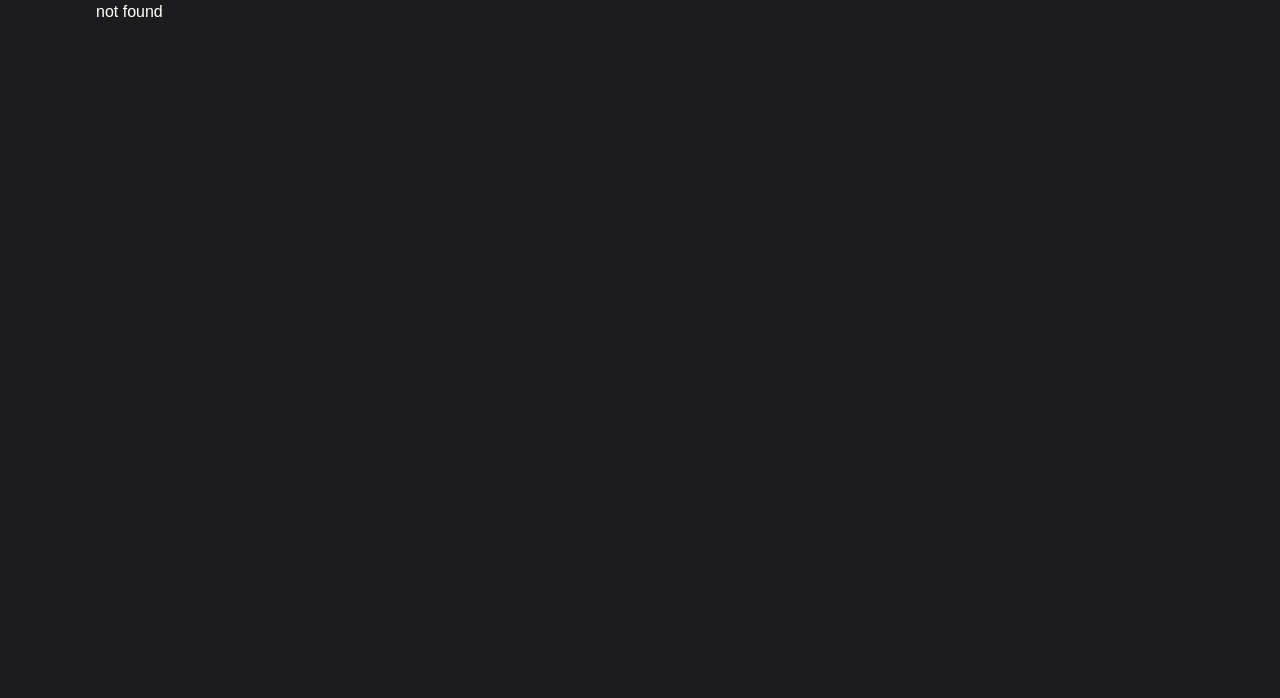
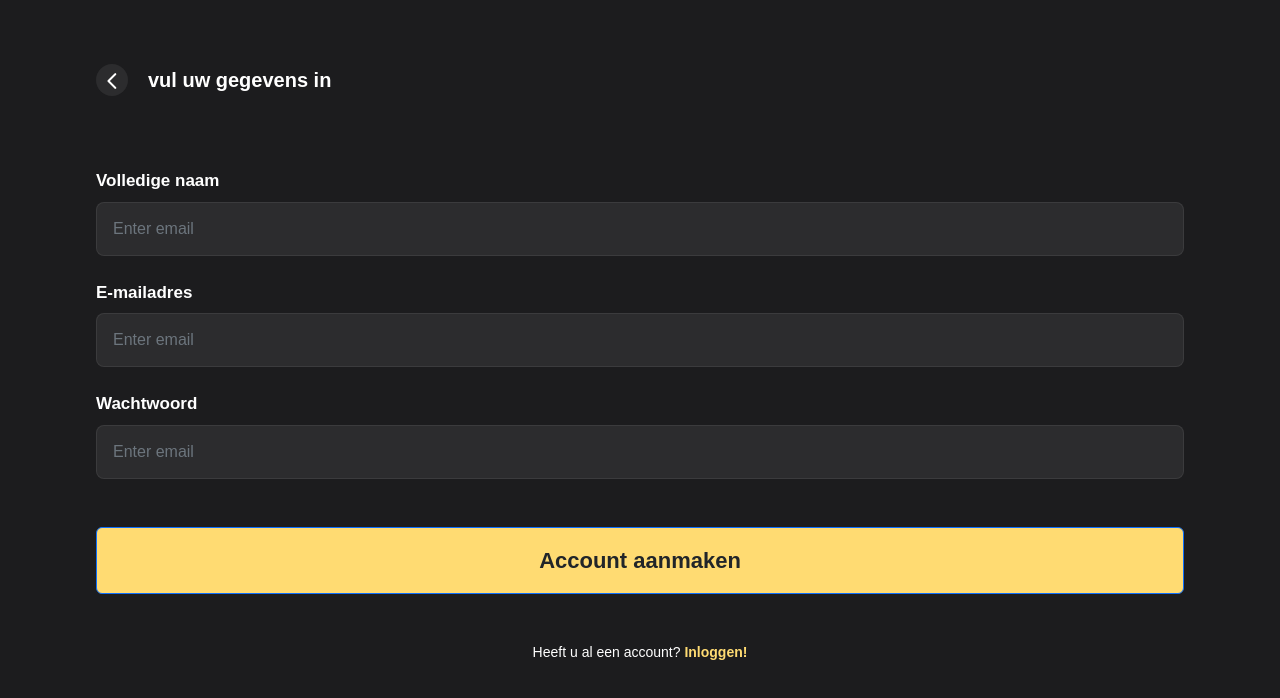
Before and after one commit to nima404/FitFlow-Bs, a React (Create React App) app: page /sign-up in a window 1280 px wide. Shown: the top 698 px of the page. Built offline with nearby package versions, Linux system fonts and the light colour scheme.

Commit message:
feat: home , sign-up

```diff
--- a/src/pages/home/index.jsx
+++ b/src/pages/home/index.jsx
@@ -1,7 +1,35 @@
+import { Button, Col, Container, Row } from "react-bootstrap"
+import './style.css'
+import logo from '../../assets/images/logo.png';
+import { Link } from "react-router-dom";
 export const HomePage = () => {
     return (
-        <div>
+        <Container className="mt-3">
+            <Row className="mt-5">
+                <Col sm={12} >
+                    <h5 className="LoginStyle">Log in</h5>
+                </Col>
+            </Row>
 
-        </div>
+            <Row className="mt-5">
+                <Col sm={12} className="mt-5 d-flex justify-content-center align-items-center">
+                    <Button className="w-50 customBtn_styl">Activiteiten</Button>
+                </Col>
+                <Col sm={12} className="mt-4 d-flex justify-content-center align-items-center">
+                    <Button className="w-50 customBtn_styl">Coaches</Button>
+                </Col>
+            </Row>
+
+            <Row className="mt-5">
+                <Col sm={12} className="mt-5 d-flex justify-content-center align-items-center">
+                    <img src={logo} />
+                </Col>
+                <Col sm={12} className="mt-4 d-flex justify-content-center align-items-center">
+                    <Link to={"/sign-up"}>
+                        <Button className="w-100 px-2 customBtnSignup_style">SIGN UP</Button>
+                    </Link>
+                </Col>
+            </Row>
+        </Container>
     )
 }
--- a/src/pages/home/style.css
+++ b/src/pages/home/style.css
@@ -0,0 +1,25 @@
+.LoginStyle {
+    text-align: right;
+    color: var(--yello);
+    font-size: 18px;
+    font-weight: 700;
+}
+
+.customBtn_styl {
+    background-color: #2C2C2E !important;
+    border: 1px solid #6C6363 !important;
+    border-radius: 16px;
+    font-weight: 600;
+    font-size: 18px;
+    height: 48px !important;
+}
+
+.customBtnSignup_style {
+    color: var(--yello);
+    font-weight: 700;
+    font-size: 18px;
+    background-color: #262624 !important;
+    border: none !important;
+    height: 39px !important;
+    border-radius: 14px !important;
+}
--- a/src/pages/routes.jsx
+++ b/src/pages/routes.jsx
@@ -5,6 +5,8 @@ import { Dashboard } from "./dashboard";
 import { useState } from "react";
 import { Container } from "react-bootstrap";
 import { DashboardSetting } from "./dashboard/setting";
+import { SignUp } from "./sign-up";
+import { LoadSignupData } from "./sign-up/LoadData";
 
 export const Routers = () => {
     const [isAuthenticated, setIsAuthenticated] = useState(true);
@@ -13,7 +15,9 @@ export const Routers = () => {
         <Container className="paeg_container">
             <Routes>
                 <Route path="/" element={<HomePage />} />
-                {/* <Route path="/sign-up" element={<SignUp />} /> */}
+
+                <Route path="/sign-up" element={<SignUp />} />
+                <Route path="/sign-up/load-data" element={<LoadSignupData />} />
 
                 <Route path="*" element={<div>not found</div>} />
 
--- /dev/null
+++ b/src/pages/sign-up/LoadData/index.jsx
@@ -0,0 +1,76 @@
+import { Button, Col, Container, Form, FormSelect, InputGroup, Row } from "react-bootstrap"
+import './style.css';
+import ArrL from '../../../assets/icons/left-arrow.png';
+import { Link } from "react-router-dom";
+
+export const LoadSignupData = () => {
+    return (
+        <Container>
+            <Row className="mt-5 d-flex justify-content-start align-items-center">
+                <div className="arrL_style mt-3 p-3 rounded-circle d-flex justify-content-center align-items-center">
+                    <Link to={'/sign-up'}>
+                        <img src={ArrL} />
+                    </Link>
+                </div>
+                <Col className="mt-3">
+                    <h5 className="back_title">Let’s complete your profile</h5>
+                </Col>
+            </Row>
+
+            <Row className="mt-5">
+                <Form className="mt-4">
+                    <Form.Group className="mb-4" controlId="formBasicEmail">
+                        <Form.Label className="lableCustom_style">Choose Gender</Form.Label>
+
+                        <Form.Select className="mt-2 px-3 inputCustom_style selectCustom_style">
+                            <option value="1">Woman</option>
+                            <option value="2">Man</option>
+                        </Form.Select>
+                    </Form.Group>
+
+                    <Form.Group className="mb-4" controlId="formBasicEmail">
+                        <Form.Label className="lableCustom_style">Date of Birth</Form.Label>
+                        <Form.Control type="date" className="mt-2 px-3 inputCustom_style" />
+                    </Form.Group>
+
+                    <Form.Group className="mb-4" controlId="formBasicEmail">
+                        <Form.Label className="lableCustom_style">Your Weight</Form.Label>
+
+                        <div className="position-relative">
+                            <Form.Control type="number" className="mt-2 px-3 inputCustom_style " />
+                            <div className="position-absolute afterStyle d-flex justify-content-center align-items-center text-dark">
+                                KG
+                            </div>
+                        </div>
+                    </Form.Group>
+
+                    <Form.Group className="mb-5" controlId="formBasicEmail">
+                        <Form.Label className="lableCustom_style">Your Height</Form.Label>
+                        <div className="position-relative">
+                            <Form.Control type="number" className="mt-2 px-3 inputCustom_style " />
+                            <div className="position-absolute afterStyle d-flex justify-content-center align-items-center text-dark">
+                                CM
+                            </div>
+                        </div>
+                    </Form.Group>
+
+                    <Col>
+                        <Link to={'/dashboard'}>
+                            <Button className="w-100 py-2 submitBtnCustom_style text-dark" type="submit">
+                                Next
+                            </Button>
+                        </Link>
+                    </Col>
+                </Form>
+            </Row>
+
+            <Row className="my-5">
+                <Col className="d-flex justify-content-end">
+                    <p className="skip">
+                        Skip for now
+                    </p>
+                </Col>
+            </Row>
+        </Container>
+    )
+}
--- /dev/null
+++ b/src/pages/sign-up/LoadData/style.css
@@ -0,0 +1,29 @@
+.skip {
+    font-weight: 600;
+    font-size: 14px;
+    color: var(--yello);
+}
+
+.back_title {
+    font-size: 20px !important;
+    margin-left: 20px !important;
+}
+
+.afterStyle {
+    right: 3px !important;
+    top: 3px !important;
+    background: linear-gradient(274.42deg, #DA840D 0%, #FFDB72 124.45%) !important;
+    border-radius: 14px !important;
+    width: 48px !important;
+    height: 48px !important;
+    font-weight: 500;
+    font-size: 12px;
+}
+
+.selectCustom_style {
+    background-image: url(../../../assets/icons/left-arrow.png) !important;
+    color: #ffffff;
+    background-repeat: no-repeat !important;
+    background-position: 95% !important;
+    background-size: 20px !important;
+}
--- /dev/null
+++ b/src/pages/sign-up/index.jsx
@@ -0,0 +1,56 @@
+import { Button, Col, Container, Form, InputGroup, Row } from "react-bootstrap"
+import './style.css';
+import ArrL from '../../assets/icons/left-arrow.png';
+import { Link } from "react-router-dom";
+
+export const SignUp = () => {
+    return (
+        <Container>
+            <Row className="mt-5 d-flex justify-content-start align-items-center">
+                <div className="arrL_style mt-3 p-3 rounded-circle d-flex justify-content-center align-items-center">
+                    <Link to={'/'}>
+                        <img src={ArrL} />
+                    </Link>
+                </div>
+                <Col className="mt-3">
+                    <h5 className="back_title">vul uw gegevens in</h5>
+                </Col>
+            </Row>
+
+            <Row className="mt-5">
+                <Form className="mt-4">
+                    <Form.Group className="mb-4" controlId="formBasicEmail">
+                        <Form.Label className="lableCustom_style">Volledige naam</Form.Label>
+                        <Form.Control type="email" placeholder="Enter email" className="mt-2 px-3 inputCustom_style" />
+                    </Form.Group>
+
+                    <Form.Group className="mb-4" controlId="formBasicEmail">
+                        <Form.Label className="lableCustom_style">E-mailadres</Form.Label>
+                        <Form.Control type="email" placeholder="Enter email" className="mt-2 px-3 inputCustom_style" />
+                    </Form.Group>
+
+                    <Form.Group className="mb-5" controlId="formBasicEmail">
+                        <Form.Label className="lableCustom_style">Wachtwoord</Form.Label>
+                        <Form.Control type="email" placeholder="Enter email" className="mt-2 px-3 inputCustom_style" />
+                    </Form.Group>
+
+                    <Col>
+                        <Link to={'/sign-up/load-data'}>
+                            <Button className="w-100 py-3 submitBtnCustom_style text-dark" type="submit">
+                                Account aanmaken
+                            </Button>
+                        </Link>
+                    </Col>
+                </Form>
+            </Row>
+
+            <Row className="my-5">
+                <Col className="d-flex justify-content-center">
+                    <p className="login">
+                        Heeft u al een account? <span>Inloggen!</span>
+                    </p>
+                </Col>
+            </Row>
+        </Container>
+    )
+}
--- /dev/null
+++ b/src/pages/sign-up/style.css
@@ -0,0 +1,39 @@
+.arrL_style {
+    width: 32px !important;
+    height: 32px !important;
+    background-color: #2C2C2E !important;
+}
+
+.back_title {
+    font-weight: 600;
+    font-size: 25px;
+    margin-left: 35px !important;
+}
+
+.lableCustom_style {
+    font-weight: 600 !important;
+    font-size: 17px !important;
+}
+
+.inputCustom_style {
+    height: 54px !important;
+    border-radius: 8px !important;
+    background: #2C2C2E !important;
+    border: 1px solid rgba(105, 105, 105, 0.25) !important;
+}
+
+.submitBtnCustom_style {
+    background-color: var(--yello) !important;
+    font-weight: 600;
+    font-size: 22px;
+}
+
+.login {
+    font-weight: 400;
+    font-size: 14px;
+}
+
+.login span {
+    font-weight: 700;
+    color: var(--yello);
+}
```
Also changed, not shown: ii.html (added, +12 -0 lines), src/pages/sign-up/LoadData/service.js (added), src/pages/sign-up/service.js (added).
